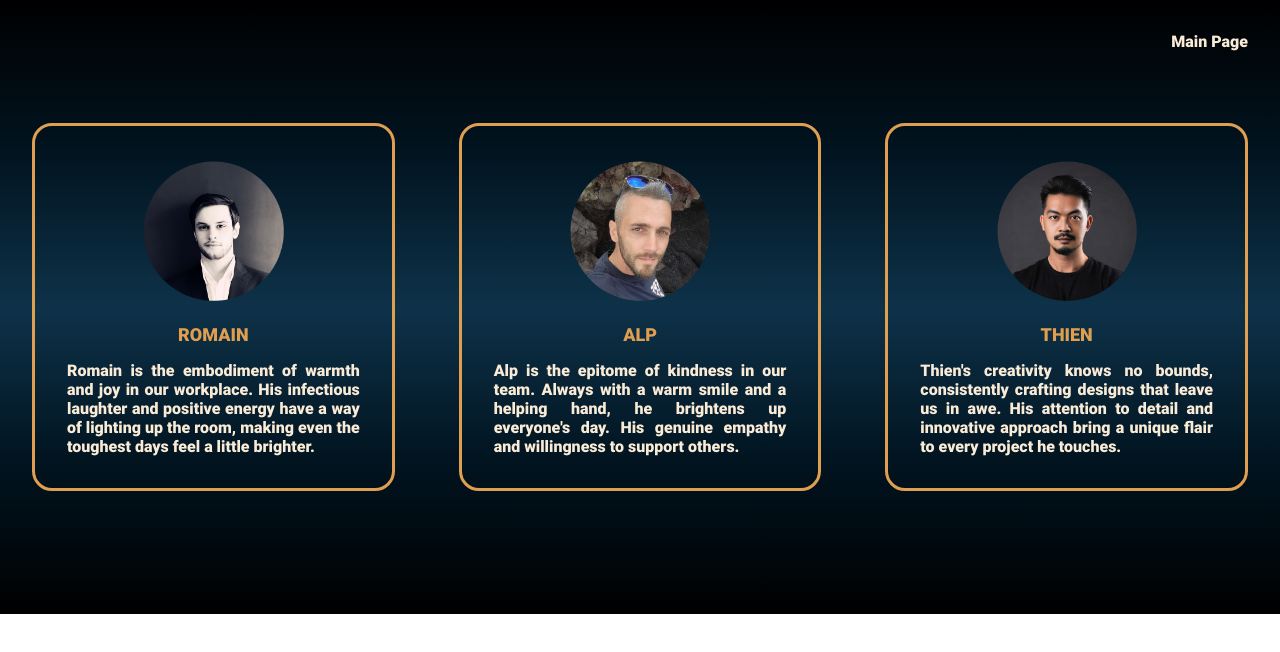
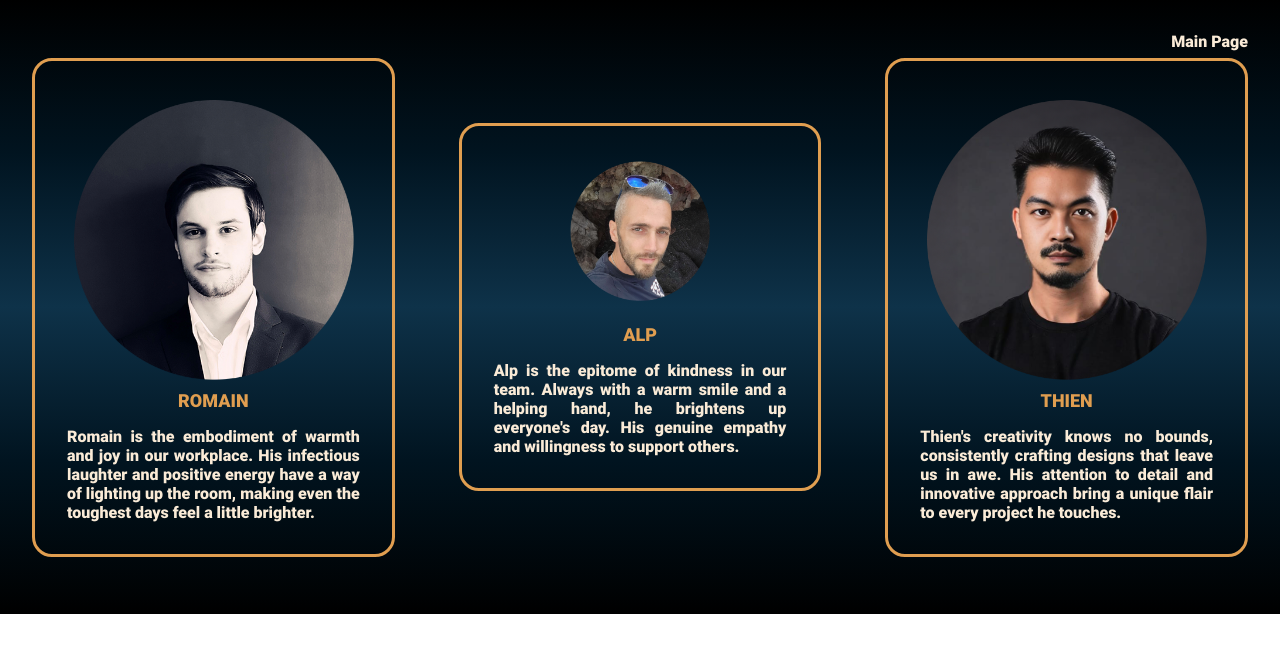
Before and after one commit to WildCodeSchool-2024-02/JS-lyon-0224-P2-lazy_flicks, a React (Vite) app in the folder client/: page /team in a window 1280 px wide. Shown: the top 652 px of the page. Built offline with nearby package versions, Linux system fonts and the light colour scheme.

Commit message:
add romain img

```diff
--- a/client/src/components/Body/Body.css
+++ b/client/src/components/Body/Body.css
@@ -184,7 +184,7 @@ select option {
   background-color: white;
 }
 
-.light-theme .GenreInput {
+.light-theme .genreInput {
   border: solid #e09e50;
 }
 
--- a/client/src/components/Body/Body.jsx
+++ b/client/src/components/Body/Body.jsx
@@ -13,7 +13,11 @@ function Body() {
   const [selectedType, setSelectedType] = useState(null);
 
   const handleSearch = () => {
-    if (selectedGenre !== null && selectedType !== null) {
+    if (
+      selectedGenre !== null &&
+      selectedType !== null &&
+      topRatedChecked !== false
+    ) {
       setIsSectionVisible(true);
     }
   };
--- a/client/src/components/Team/Team.css
+++ b/client/src/components/Team/Team.css
@@ -47,11 +47,34 @@
   padding: 2rem;
 }
 .alpImg,
-.romainImg,
-.thienImg {
+.romainImg {
   width: 50%;
   margin-bottom: 1rem;
 }
+
+.figure {
+  position: relative;
+}
+
+.figure img.sirv.image-main {
+  width: 100%;
+}
+
+.figure img.sirv.image-hover {
+  position: absolute;
+  top: 0;
+  right: 0;
+  left: 0;
+  bottom: 0;
+  opacity: 0;
+  transition: opacity 0.2s;
+  width: 100%;
+}
+
+.figure:hover img.sirv.image-hover {
+  opacity: 1;
+}
+
 .backButton {
   align-self: flex-end;
   margin: 1rem;
--- a/client/src/components/Team/Team.jsx
+++ b/client/src/components/Team/Team.jsx
@@ -13,11 +13,18 @@ function Team() {
         <Header />
       </div>
       <div className="romDesc">
+        <div className="figure">
           <img
-          className="romainImg"
+            className="sirv image-main"
             src="src/assets/images/RomainImg.png"
-          alt="Romain"
+            alt="thien"
           />
+          <img
+            className="sirv image-hover"
+            src="src/assets/images/RomainImg2.png"
+            alt="thien"
+          />
+        </div>
         <h2 className="teamMember">ROMAIN</h2>
         <p className="descMember">
           Romain is the embodiment of warmth and joy in our workplace. His
@@ -35,11 +42,18 @@ function Team() {
         </p>
       </div>
       <div className="thienDesc">
+        <div className="figure">
           <img
-          className="thienImg"
+            className="sirv image-main"
             src="src/assets/images/ThienImg.png"
-          alt="Thien"
+            alt="thien"
           />
+          <img
+            className="sirv image-hover"
+            src="src/assets/images/ThienImg2.png"
+            alt="thien"
+          />
+        </div>
         <h2 className="teamMember">THIEN</h2>
         <p className="descMember">
           Thien's creativity knows no bounds, consistently crafting designs that
```
Also changed, not shown: client/src/assets/images/RomainImg2.png (added), client/src/assets/images/ThienImg2.png. Lines whose indentation alone changed are shown as unchanged.
